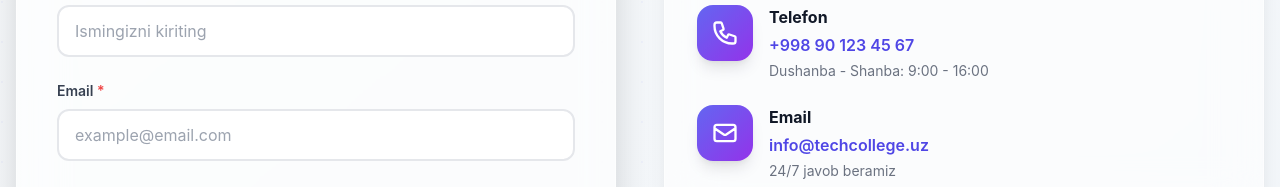
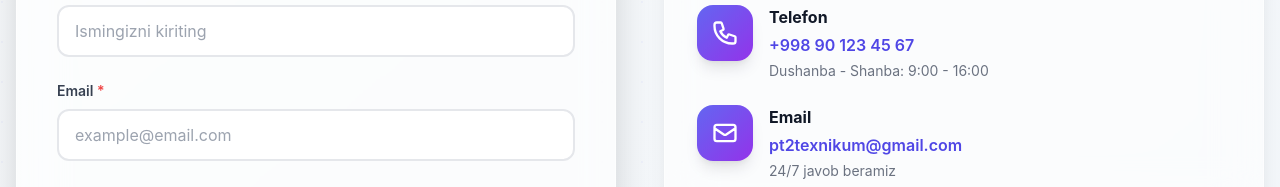
Before and after one commit to aliyevich6880/tech-site, a Vue app: page /contact in a window 1280 px wide. Shown: the part 780-967 px from the top of the page. Built offline with nearby package versions, Linux system fonts and the light colour scheme.

Commit message:
contactga bazi o'zgarishlar qo'shildi

```diff
--- a/src/views/Contact.vue
+++ b/src/views/Contact.vue
@@ -273,9 +273,9 @@
                   <div>
                     <h4 class="font-bold text-gray-900 mb-1">Email</h4>
                     <a
-                      href="mailto:info@techcollege.uz"
+                      href="mailto:pt2texnikum@gmail.com"
                       class="text-indigo-600 font-semibold hover:underline break-all"
-                      >info@techcollege.uz</a
+                      >pt2texnikum@gmail.com</a
                     >
                     <p class="text-gray-500 text-sm mt-1">24/7 javob beramiz</p>
                   </div>
```
